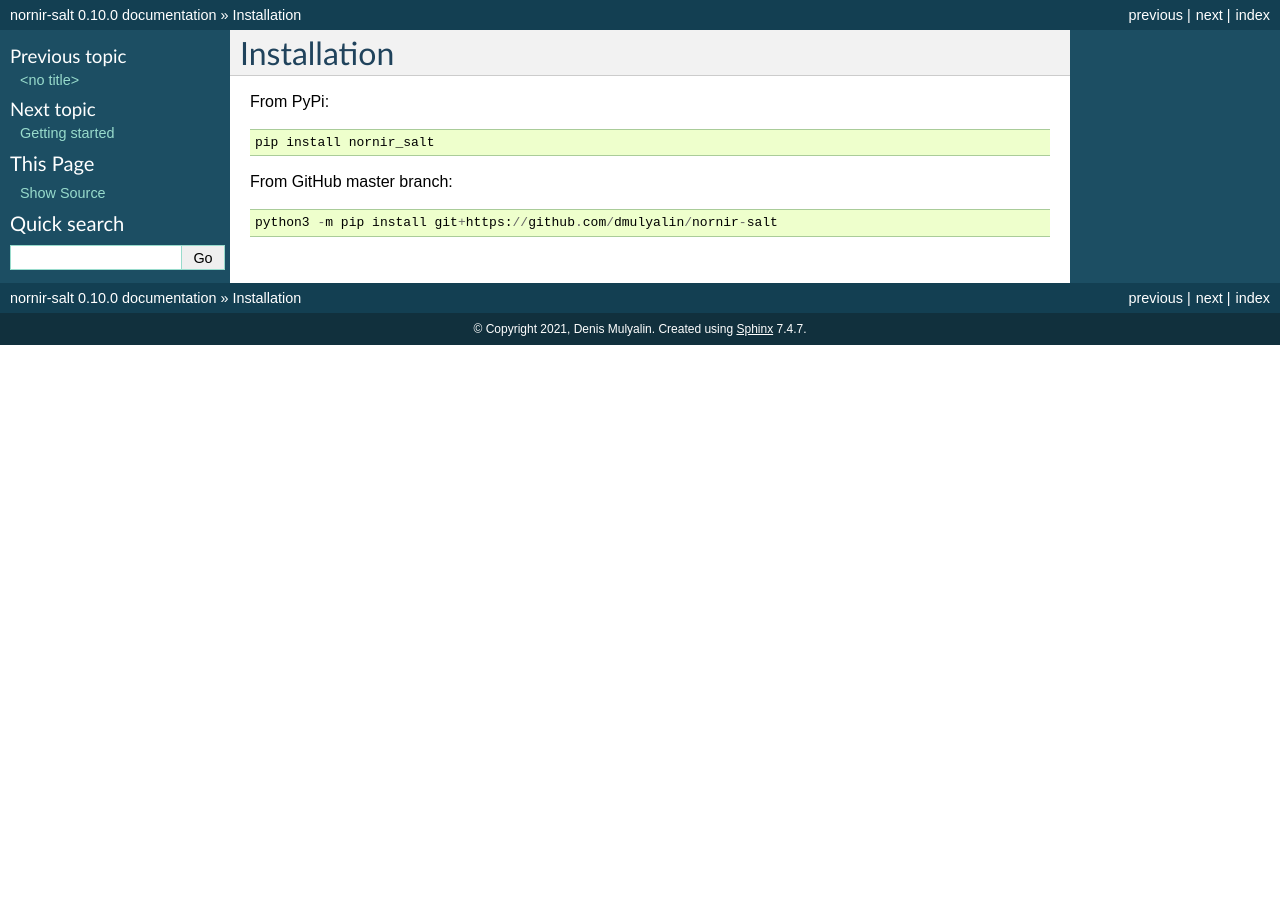
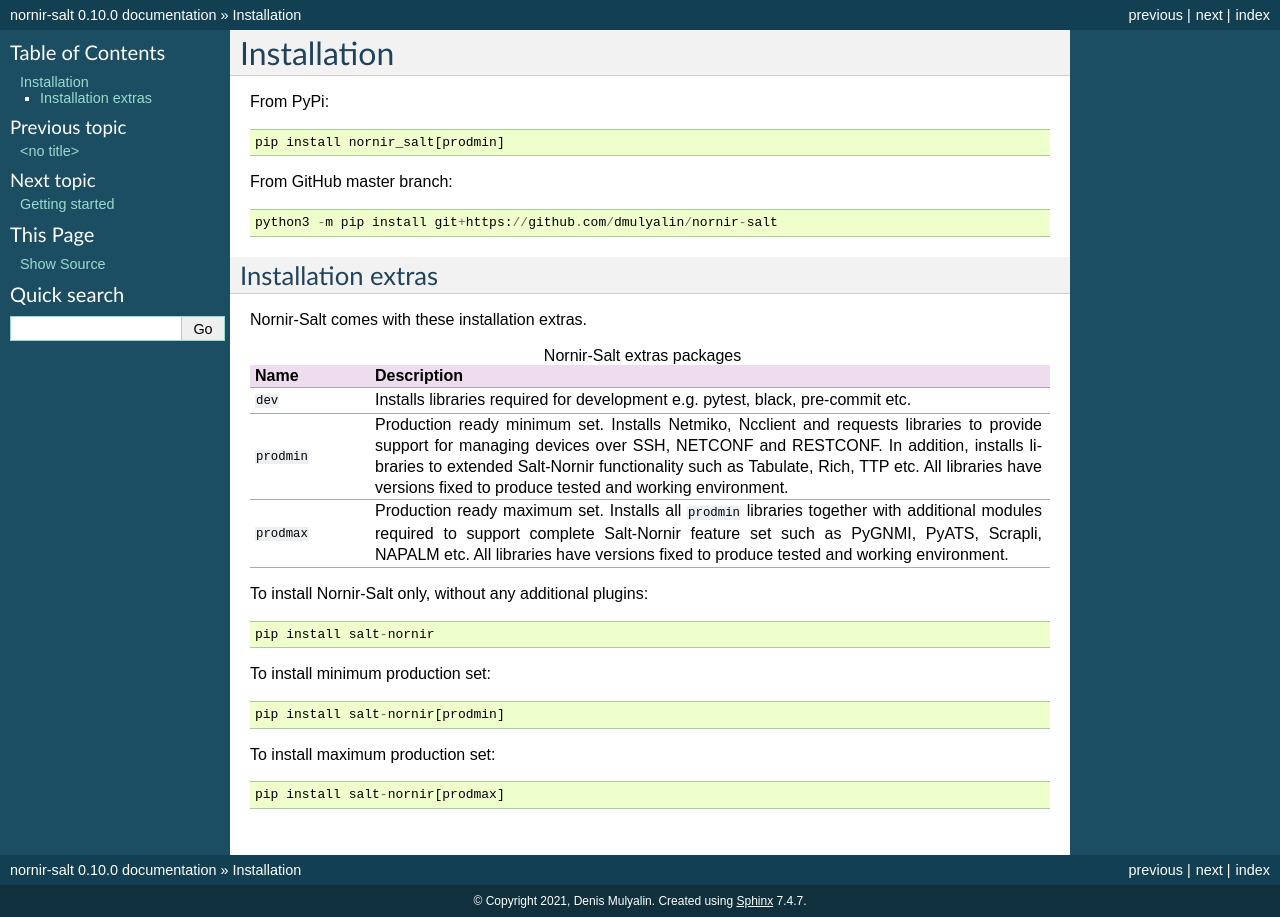
Before and after one commit to dmulyalin/nornir-salt, a Sphinx documentation site: the page built from docs/source/Installation.rst, in a window 1280 px wide. Built offline with Sphinx 7.4.7, drawn with Linux system fonts in a browser that asks for light colours.

Commit message:
updated installation docs to list extras

```diff
--- a/docs/source/Installation.rst
+++ b/docs/source/Installation.rst
@@ -3,8 +3,44 @@ Installation
 
 From PyPi::
 
-  pip install nornir_salt
+  pip install nornir_salt[prodmin]
 
 From GitHub master branch::
 
   python3 -m pip install git+https://github.com/dmulyalin/nornir-salt
+
+Installation extras
+===================
+
+Nornir-Salt comes with these installation extras.
+
+.. list-table:: Nornir-Salt extras packages
+   :widths: 15 85
+   :header-rows: 1
+
+   * - Name
+     - Description
+   * - ``dev``
+     - Installs libraries required for development e.g. pytest, black, pre-commit etc.
+   * - ``prodmin``
+     - Production ready minimum set. Installs Netmiko, Ncclient and requests libraries
+       to provide support for managing devices over SSH, NETCONF and RESTCONF. In addition,
+       installs libraries to extended Salt-Nornir functionality such as Tabulate, Rich, TTP
+       etc. All libraries have versions fixed to produce tested and working environment.
+   * - ``prodmax``
+     - Production ready maximum set. Installs all ``prodmin`` libraries together with
+       additional modules required to support complete Salt-Nornir feature set such as
+       PyGNMI, PyATS, Scrapli, NAPALM etc. All libraries have versions fixed to produce
+       tested and working environment.
+
+To install Nornir-Salt only, without any additional plugins::
+
+    pip install salt-nornir
+
+To install minimum production set::
+
+    pip install salt-nornir[prodmin]
+
+To install maximum production set::
+
+    pip install salt-nornir[prodmax]
```
